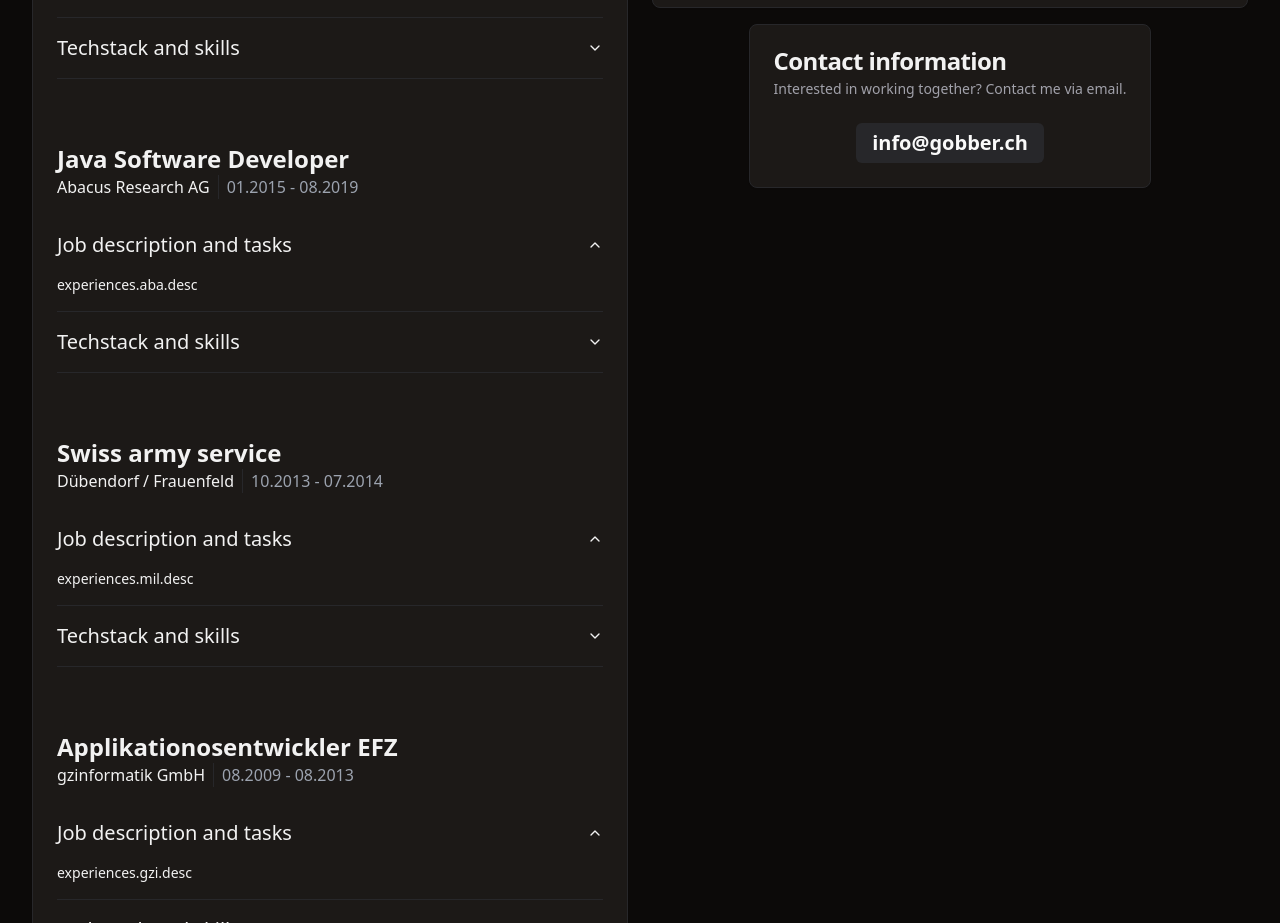
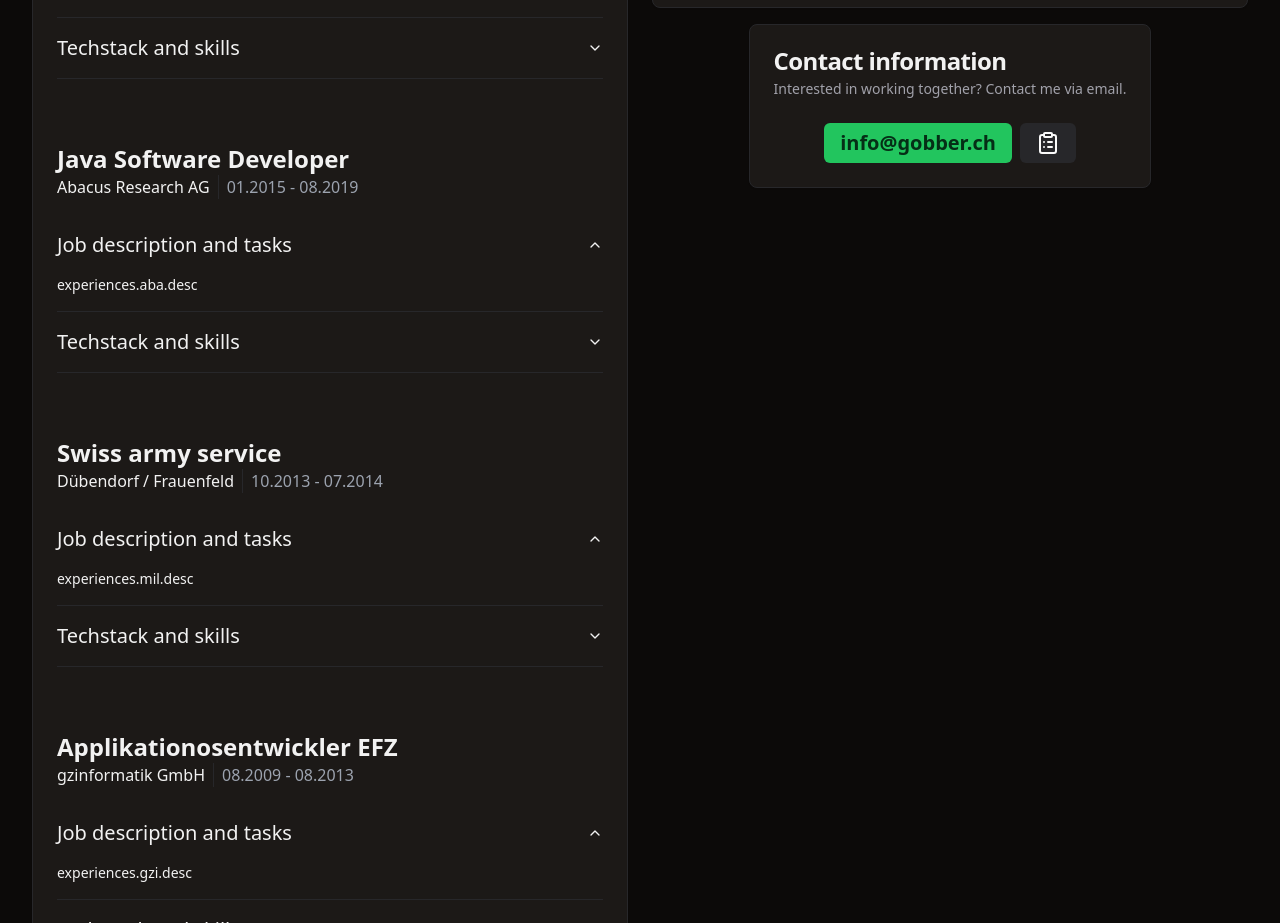
Before and after one commit to KyrillGobber/kyFrontpage, a React (Vite) app: page / in a window 1280 px wide. Shown: the part 2300-3223 px from the top of the page. Built offline with nearby package versions, Linux system fonts and the light colour scheme.

Commit message:
feat: Copy to clipboard function

```diff
--- a/src/App.tsx
+++ b/src/App.tsx
@@ -18,7 +18,7 @@ function App() {
                 </div>
                 <Footer />
             </main>
-            <Toaster />
+            <Toaster duration={2000} />
         </div>
     )
 }
--- a/src/components/organisms/ContactCard.tsx
+++ b/src/components/organisms/ContactCard.tsx
@@ -6,24 +6,37 @@ import {
     CardHeader,
     CardTitle,
 } from "../ui/card";
-import { Button } from "../ui/button";
+import { Button, buttonVariants } from "../ui/button";
+import { ClipboardList } from "lucide-react";
+import { toast } from "sonner";
+import { cn } from "@/lib/utils";
 
 export const ContactCard = () => {
     const { t } = useTranslation();
+
+    const handleOnCopyClick = () => {
+        navigator.clipboard.writeText("info@gobber.ch");
+        toast(t("contact.emailCopied"));
+    };
+
     return (
         <Card className="self-center">
             <CardHeader>
                 <CardTitle>{t("contact.title")}</CardTitle>
                 <CardDescription>{t("contact.desc")}</CardDescription>
             </CardHeader>
-            <CardContent className="flex flex-col justify-center items-center">
+            <CardContent className="flex flex-row justify-center items-center gap-2">
                 <a
                     target="_blank"
                     href={"mailto:info@gobber.ch"}
                     rel="noopener noreferrer"
+                    className={cn(buttonVariants({ variant: "default" }), "text-xl font-bold")}
                 >
-                    <Button variant="secondary" className="text-xl font-bold">{t("contact.email")}</Button>
+                    {t("contact.email")}
                 </a>
+                <Button variant="secondary" onClick={() => handleOnCopyClick()}>
+                    <ClipboardList />
+                </Button>
             </CardContent>
         </Card>
     );
--- a/src/translations/de.json
+++ b/src/translations/de.json
@@ -33,7 +33,8 @@
         "title": "Kontakt Informationen",
         "desc": "Wollen wir zusammenarbeiten? Schreibe mir eine E-Mail.",
         "name": "Kyrill Gobber",
-        "email": "info@gobber.ch"
+        "email": "info@gobber.ch",
+        "emailCopied": "E-Mail in Zwischenablage kopiert"
     },
     "experiences": {
         "netlive": {
--- a/src/translations/en.json
+++ b/src/translations/en.json
@@ -33,7 +33,8 @@
         "title": "Contact information",
         "desc": "Interested in working together? Contact me via email.",
         "name": "Kyrill Gobber",
-        "email": "info@gobber.ch"
+        "email": "info@gobber.ch",
+        "emailCopied": "Email copied to clipboard"
     },
     "experiences": {
         "netlive": {
```
